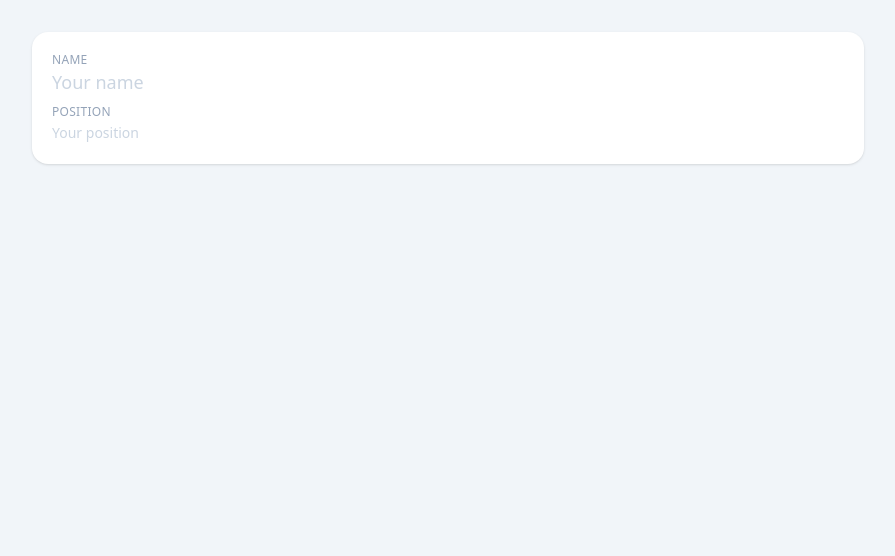
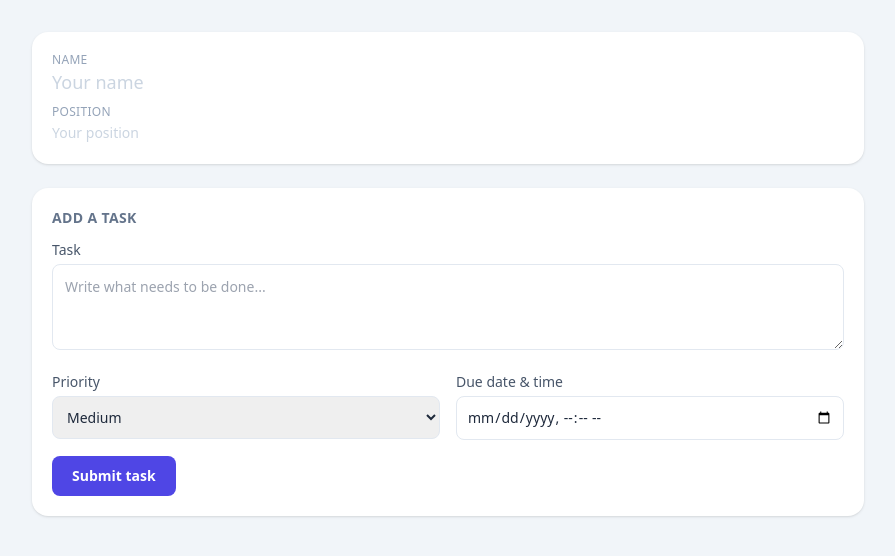
Before and after one commit to denyfebriawan/harisenin-mission-4, a plain HTML site: page index.html in a window 1280 px wide. Shown: the whole page, without its empty margins (192-1087 px from the left). Drawn offline with nearby package versions, Linux system fonts and the light colour scheme.

Commit message:
feat: add task creation form UI

```diff
--- a/index.html
+++ b/index.html
@@ -30,6 +30,54 @@
       </div>
     </header>
 
+    <!-- ===== New task form ===== -->
+    <section class="bg-white rounded-2xl shadow p-5 mb-6">
+      <h2 class="text-sm font-semibold text-slate-500 uppercase tracking-wide mb-3">Add a task</h2>
+      <form id="taskForm" class="space-y-4">
+        <div>
+          <label for="taskText" class="block text-sm font-medium text-slate-600 mb-1">Task</label>
+          <textarea
+            id="taskText"
+            rows="3"
+            required
+            placeholder="Write what needs to be done..."
+            class="w-full rounded-lg border border-slate-200 p-3 text-sm outline-none focus:ring-2 focus:ring-indigo-400"
+          ></textarea>
+        </div>
+
+        <div class="grid grid-cols-1 sm:grid-cols-2 gap-4">
+          <div>
+            <label for="taskPriority" class="block text-sm font-medium text-slate-600 mb-1">Priority</label>
+            <select
+              id="taskPriority"
+              class="w-full rounded-lg border border-slate-200 p-2.5 text-sm outline-none focus:ring-2 focus:ring-indigo-400"
+            >
+              <option value="low">Low</option>
+              <option value="medium" selected>Medium</option>
+              <option value="high">High</option>
+            </select>
+          </div>
+
+          <div>
+            <label for="taskDueDate" class="block text-sm font-medium text-slate-600 mb-1">Due date &amp; time</label>
+            <input
+              id="taskDueDate"
+              type="datetime-local"
+              required
+              class="w-full rounded-lg border border-slate-200 p-2.5 text-sm outline-none focus:ring-2 focus:ring-indigo-400"
+            />
+          </div>
+        </div>
+
+        <button
+          type="submit"
+          class="w-full sm:w-auto px-5 py-2.5 rounded-lg bg-indigo-600 text-white text-sm font-semibold hover:bg-indigo-700 transition"
+        >
+          Submit task
+        </button>
+      </form>
+    </section>
+
     <!-- More sections will be added part by part -->
   </div>
 
```
